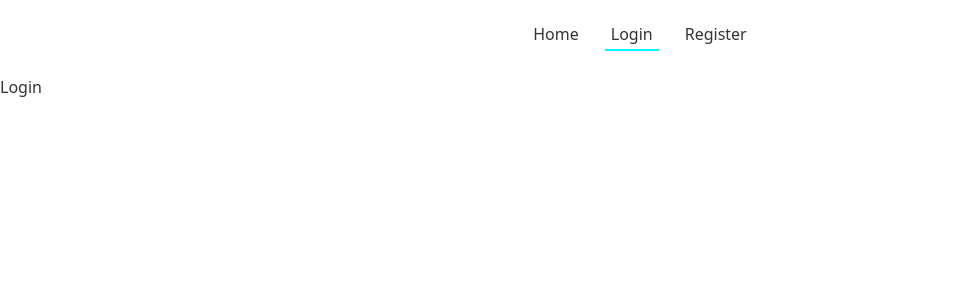
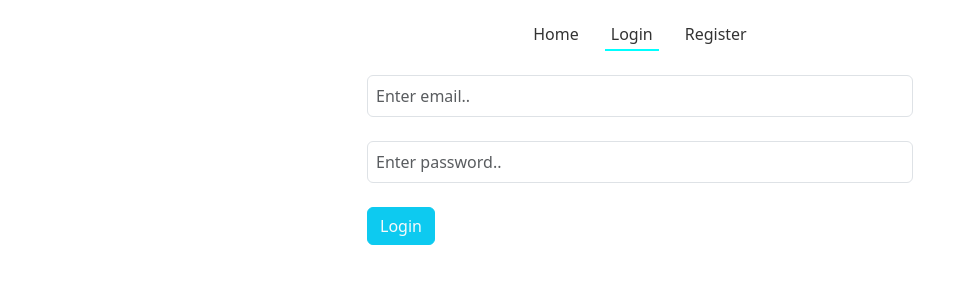
Before and after one commit to tongdamthanglong/react-mern-loerm-clothing-v2, a React (Create React App) app in the folder client/: page /login in a window 1280 px wide. Shown: the top 300 px of the page, without its empty margins (0-975 px from the left). Built offline with nearby package versions, Linux system fonts and the light colour scheme.

Commit message:
Login Post request successful and file auth organize

```diff
--- a/client/src/App.js
+++ b/client/src/App.js
@@ -3,8 +3,8 @@
 import { Toaster } from "react-hot-toast";
 
 import Menu from "./components/nav/Menu";
-import Login from "./pages/Login";
-import Register from "./pages/Register";
+import Login from "./pages/auth/Login";
+import Register from "./pages/auth/Register";
 import Home from "./pages/Home";
 
 function App() {
--- a/client/src/pages/Login.js
+++ /dev/null
@@ -1,7 +0,0 @@
-import React from "react";
-
-const Login = () => {
-  return <div>Login</div>;
-};
-
-export default Login;
--- /dev/null
+++ b/client/src/pages/auth/Login.js
@@ -0,0 +1,64 @@
+import React, { useState } from "react";
+import axios from "axios";
+import toast from "react-hot-toast";
+
+const Login = () => {
+  const [email, setEmail] = useState("");
+  const [password, setPassword] = useState("");
+
+  const handleSubmit = async (e) => {
+    e.preventDefault();
+    try {
+      // res.data
+      const { data } = await axios.post(`${process.env.REACT_APP_API}/login`, {
+        email,
+        password,
+      });
+      console.log(data);
+
+      if (data?.error) {
+        toast.error(data.error);
+      } else {
+        toast.success("Successful!");
+      }
+
+      setEmail("");
+      setPassword("");
+    } catch (error) {
+      console.log(error);
+      toast.error("Failed!");
+    }
+  };
+
+  return (
+    <div>
+      <div className="container">
+        <div className="row">
+          <div className="col-md-6 offset-md-3">
+            <form onSubmit={handleSubmit}>
+              <input
+                type="email"
+                className="form-control mb-4 p-2"
+                placeholder="Enter email.."
+                value={email}
+                onChange={(e) => setEmail(e.target.value)}
+              />
+              <input
+                type="password"
+                className="form-control mb-4 p-2"
+                placeholder="Enter password.."
+                value={password}
+                onChange={(e) => setPassword(e.target.value)}
+              />
+              <button className="btn btn-info text-light" type="submit">
+                Login
+              </button>
+            </form>
+          </div>
+        </div>
+      </div>
+    </div>
+  );
+};
+
+export default Login;
```
Also changed, not shown: client/src/pages/auth/Register.js (renamed from client/src/pages/Register.js).
